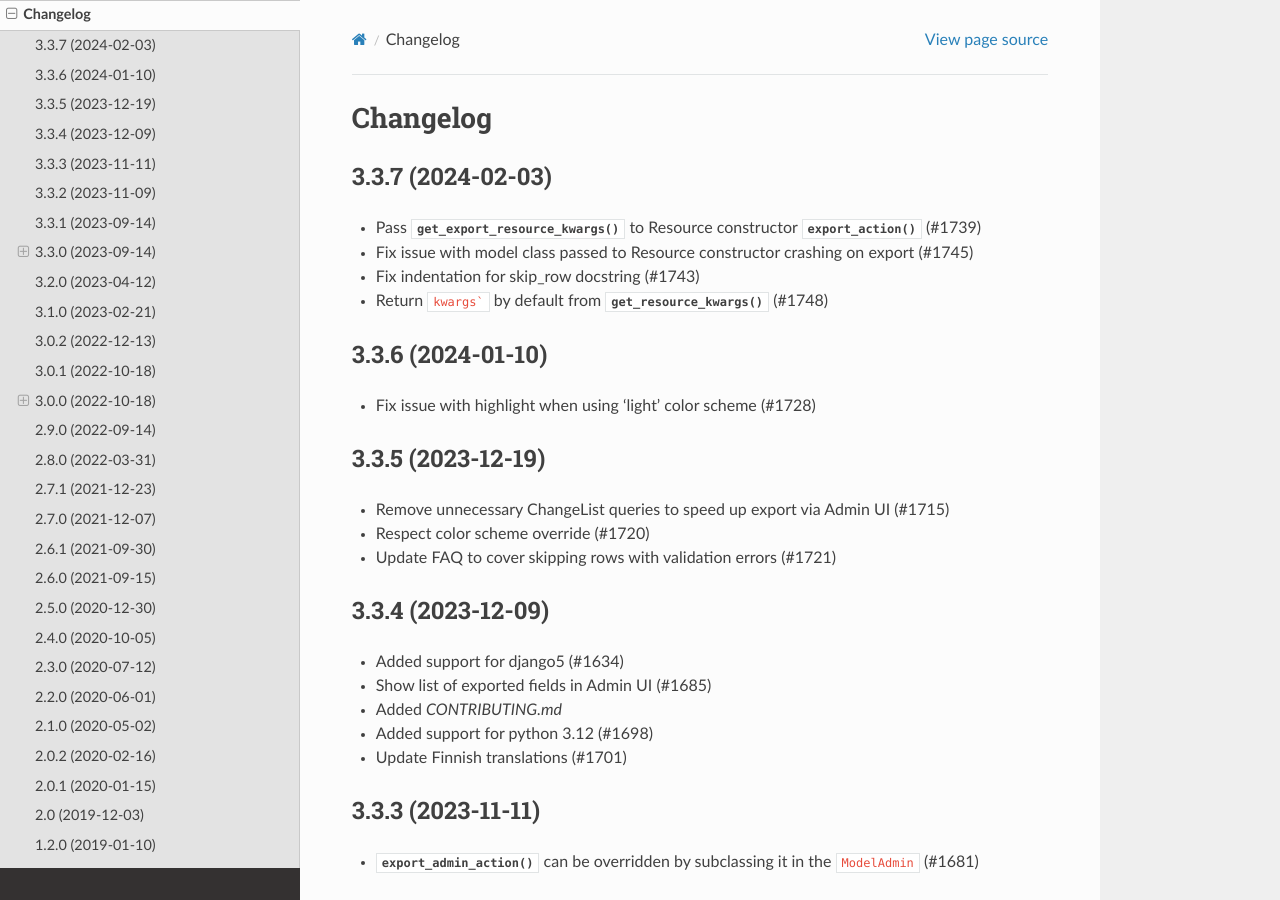
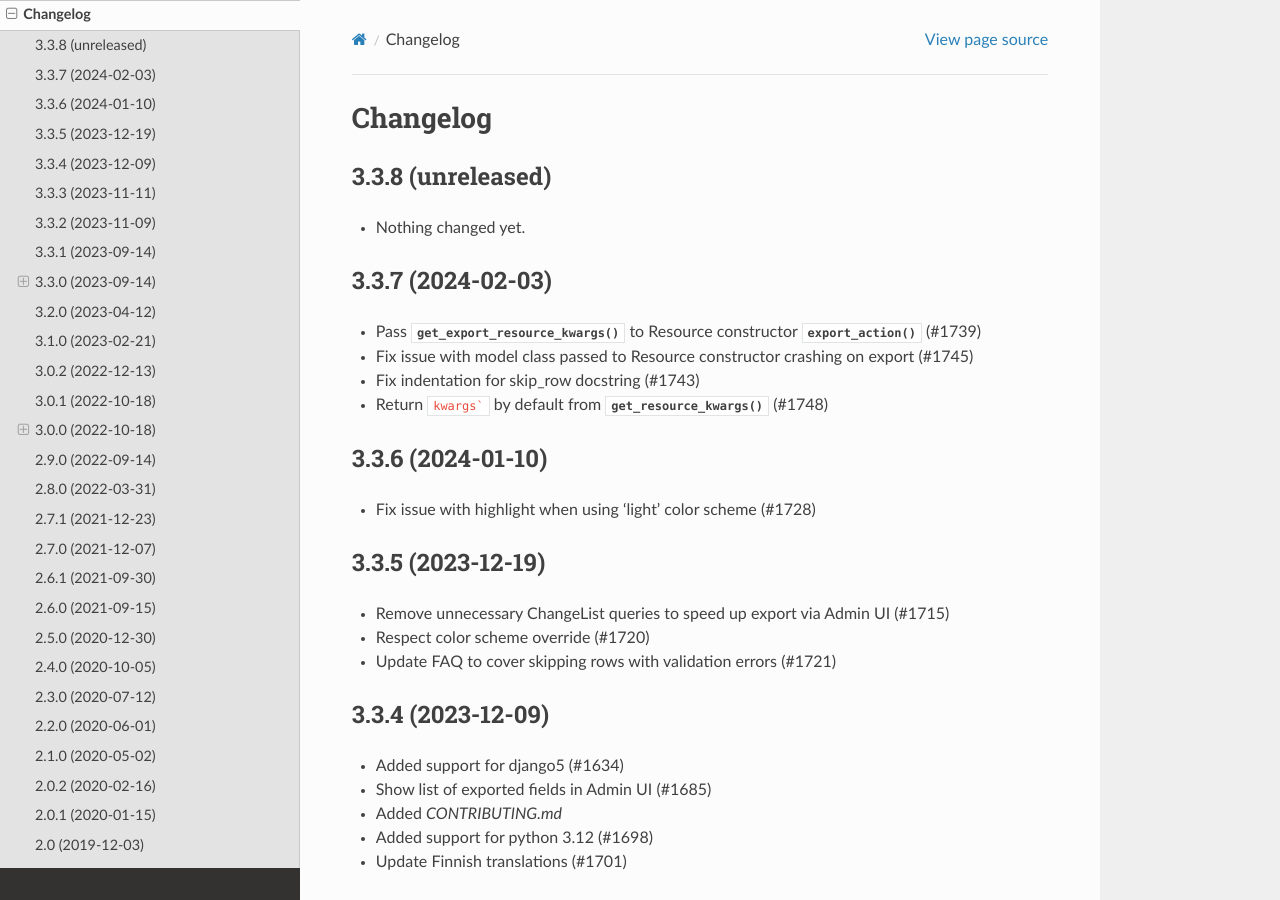
Before and after one commit to django-import-export/django-import-export, a Sphinx documentation site: the page built from docs/changelog.rst, in a window 1280 px wide and 900 px high. Built offline with Sphinx 7.4.7 and the Read the Docs theme 2.0.0, drawn with Linux system fonts in a browser that asks for light colours; pages that are not in the unit, such as notebooks, are missing from menus.

Commit message:
Back to development: 3.3.8

```diff
--- a/docs/changelog.rst
+++ b/docs/changelog.rst
@@ -1,5 +1,11 @@
 Changelog
 =========
+
+3.3.8 (unreleased)
+------------------
+
+- Nothing changed yet.
+
 
 3.3.7 (2024-02-03)
 ------------------
--- a/import_export/__init__.py
+++ b/import_export/__init__.py
@@ -1 +1 @@
-__version__ = "3.3.7"
+__version__ = "3.3.8.dev0"
```
